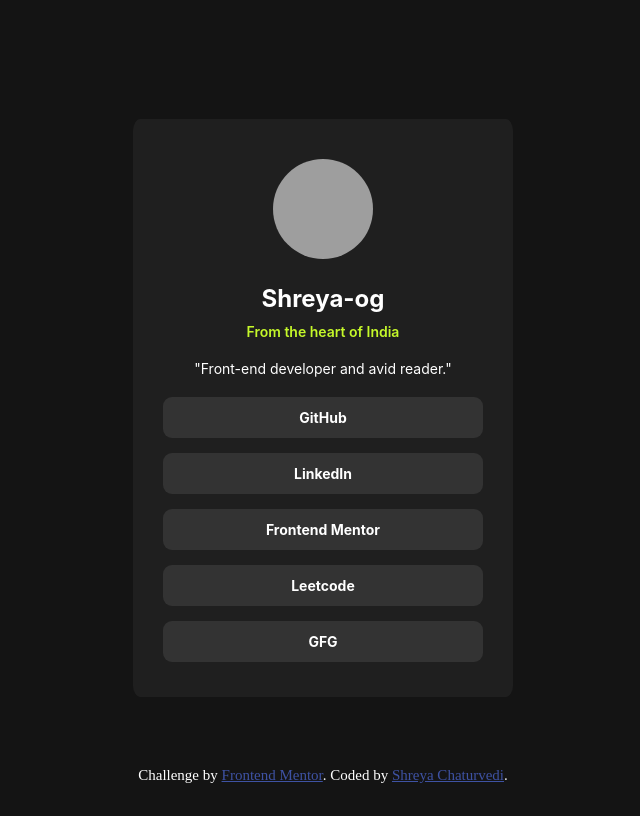
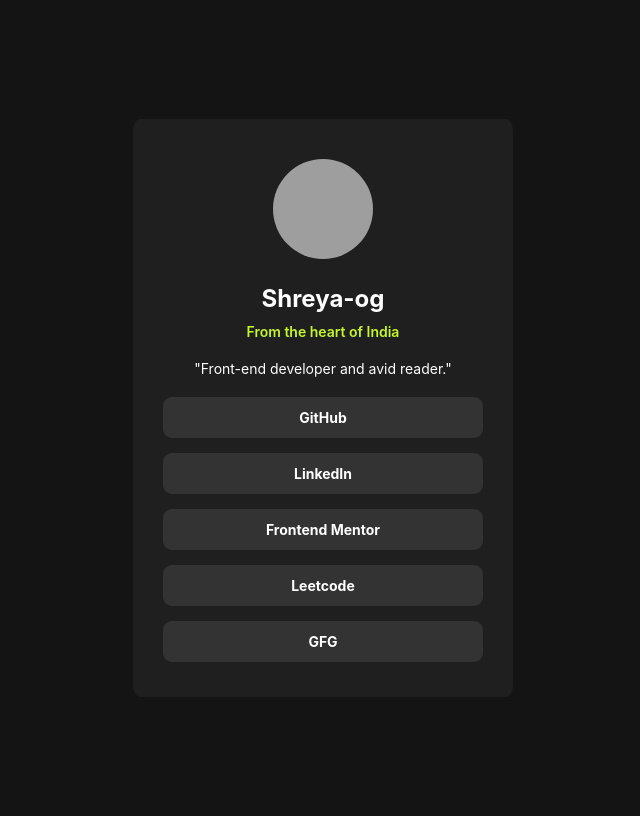
Before and after one commit to Shreya-og/Social-media-profile, a plain HTML site: page index.html in a window 1280 px wide. Shown: the whole page, without its empty margins (317-957 px from the left). Drawn offline with Linux system fonts and the light colour scheme; grey boxes are pictures that could not be loaded.

Commit message:
Update index.html

```diff
--- a/index.html
+++ b/index.html
@@ -6,7 +6,7 @@
 
   <link rel="icon" type="image/png" sizes="32x32" href="./assets/images/favicon-32x32.png">
 
-  <title>Frontend Mentor | Social links profile</title>
+  <title>Social links profile</title>
 
   <!-- Feel free to remove these styles or customise in your own stylesheet 👍 -->
    <link href="https://fonts.google.com/specimen/Inter">
@@ -29,9 +29,5 @@
       <a href="https://www.geeksforgeeks.org/user/shreyachir42/" target="_blank" class="btn">GFG</a>
     </div>
   </div>
-  <div class="attribution">
-    Challenge by <a href="https://www.frontendmentor.io?ref=challenge" target="_blank">Frontend Mentor</a>.
-    Coded by <a href="#">Shreya Chaturvedi</a>.
-  </div>
 </body>
 </html>
```
